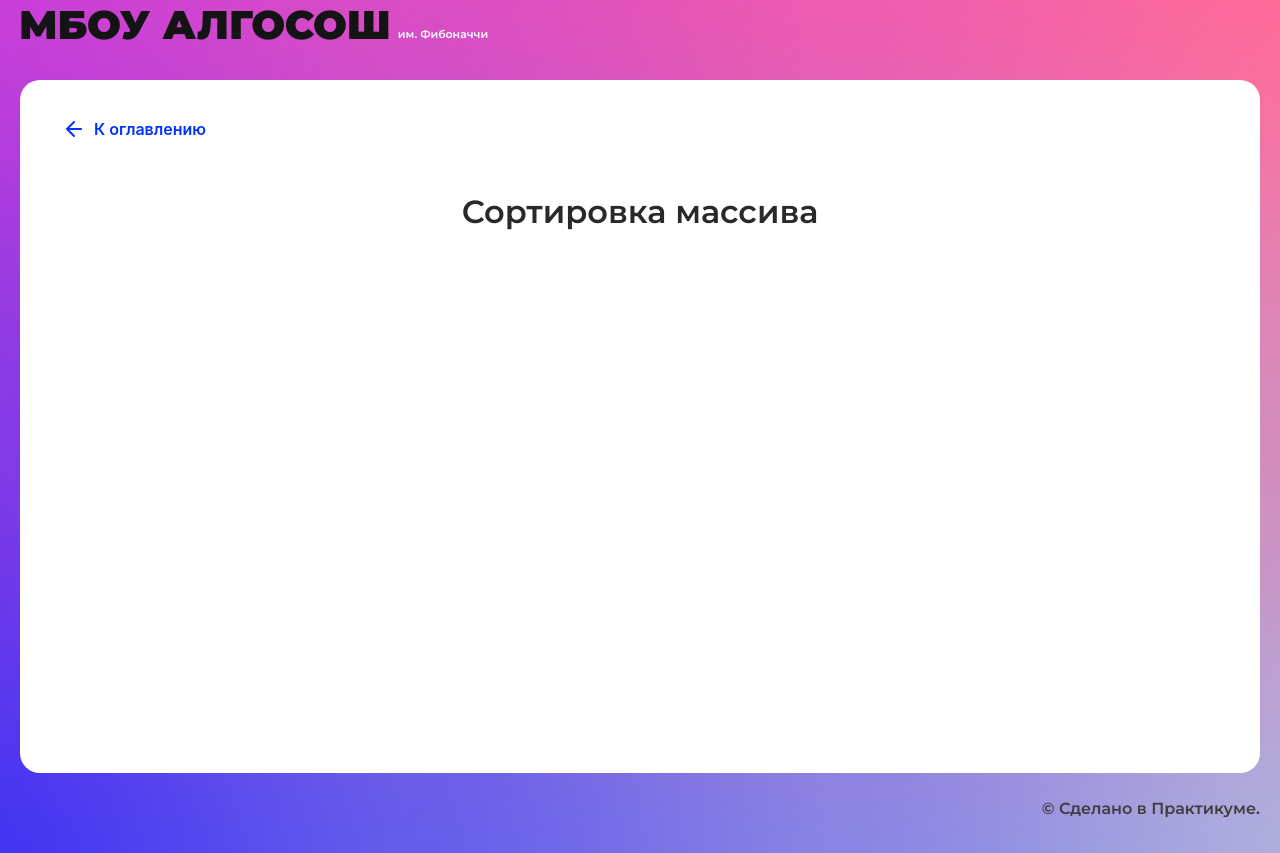
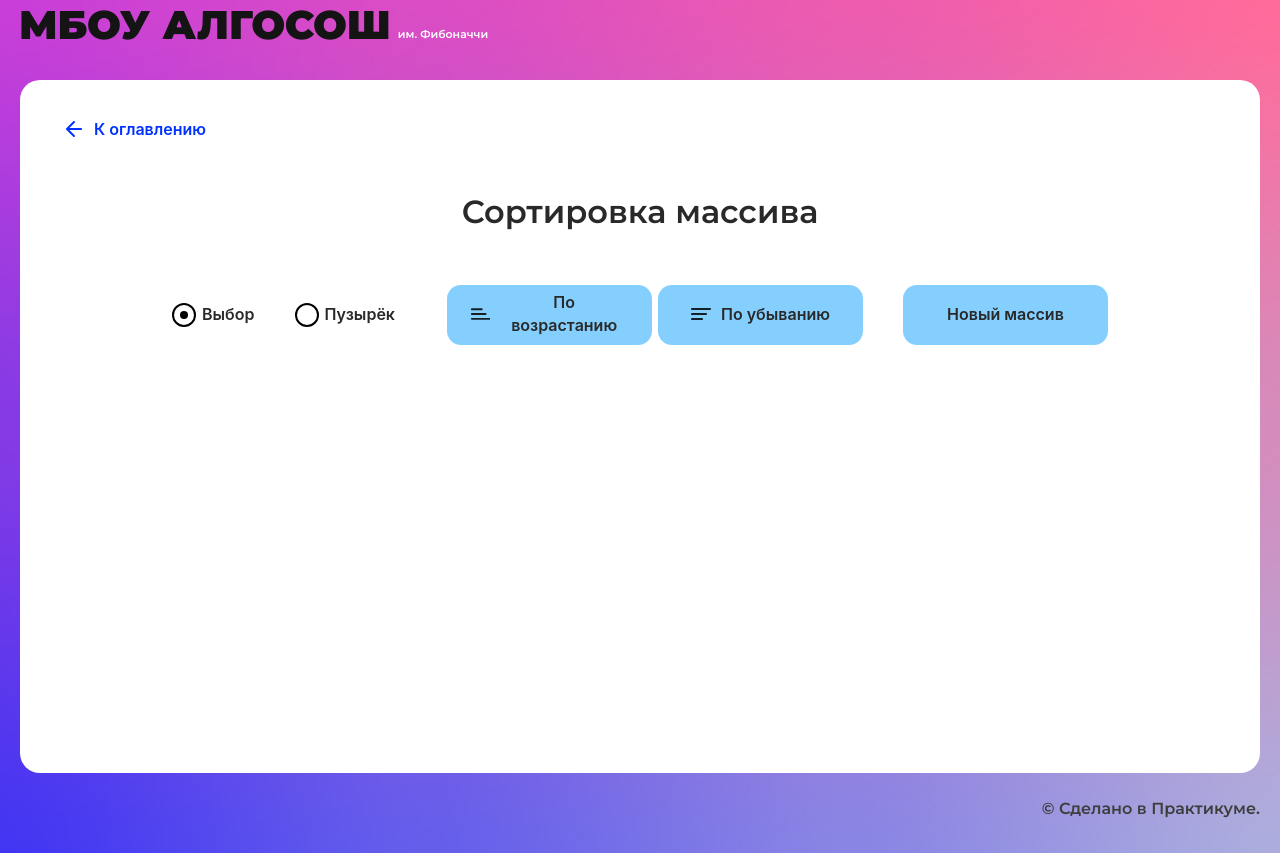
Before and after one commit to Termit7000/algososh, a React (Create React App) app: page /sorting in a window 1280 px wide. Built offline with nearby package versions, Linux system fonts and the light colour scheme.

Commit message:
sorting array

```diff
--- /dev/null
+++ b/src/components/sorting-page/sorting-page-utils.tsx
@@ -0,0 +1,13 @@
+const MAX_ITEMS = 9;
+const MIN_ITEMS = 7;
+
+function* getRandom(n:number, k:number) {
+    for (let i=0; i<n; i++) {
+        yield ~~(Math.random()*k);
+    }
+}
+
+export const randomArr = ()=>{
+    const length = ~~(Math.random()*(MAX_ITEMS-MIN_ITEMS) + MIN_ITEMS);
+    return [...getRandom(length, 100)];
+}
--- /dev/null
+++ b/src/components/sorting-page/sorting-page.module.css
@@ -0,0 +1,39 @@
+.container {
+    margin-top: 48px;
+    display: flex;
+    flex-direction: column;
+    align-items: center;
+}
+
+.form {
+    max-width: 980px;
+    display: flex;
+}
+
+.fieldset {
+    margin: 0;
+    display: flex;
+    border: none;
+}
+
+.radio {
+    display: flex;
+    column-gap: 40px;
+    align-items: center;
+    margin-right: 52px;
+}
+
+.button {
+    width: 205px;
+    height: 60px;
+}
+
+.result {
+    display: flex;
+    column-gap: 10px;
+    min-height: 340px;
+}
+
+.column {
+    justify-content: flex-end;
+}
--- a/src/components/sorting-page/sorting-page.tsx
+++ b/src/components/sorting-page/sorting-page.tsx
@@ -1,10 +1,142 @@
-import React from "react";
+import React, { FormEvent, useState } from "react";
+
+import { Direction } from "../../types/direction";
+import { Button } from "../ui/button/button";
+import { Column } from "../ui/column/column";
+import { RadioInput } from "../ui/radio-input/radio-input";
 import { SolutionLayout } from "../ui/solution-layout/solution-layout";
+import { randomArr } from "./sorting-page-utils";
+
+import { useSelectionSort } from "../../hooks/sort-hook";
+
+import { DELAY_IN_MS } from "../../constants/delays";
+import { bubbleSort, delay, selectionSort } from "../../utils";
+import { ElementStates } from "../../types/element-states";
+
+import styles from './sorting-page.module.css';
+
+enum EType {
+  SELECTION = 'SELECTION',
+  BUBBLE = 'BUBBLE'
+}
+
+const DELAY = DELAY_IN_MS;
 
 export const SortingPage: React.FC = () => {
+
+  const [sortType, setSortType] = useState(EType.SELECTION);
+  const [isCalculating, setCalculating] = useState<boolean>(false);
+
+  const {
+    addModified,
+    setCurrents,
+    isInCurrents,
+    isInModified,
+    setData,
+    clearState,
+    data } = useSelectionSort<number>();
+
+  const submitHandler = (e: FormEvent<HTMLFormElement>) => {
+    e.preventDefault();
+  }
+
+  const changeHandler = (e: React.ChangeEvent<HTMLInputElement>) => {
+    if (Object.keys(EType).includes(String(e.target.value))) {
+      setSortType(e.target.value as EType);
+    };
+  }
+
+  const newArrayHandler = (e: React.MouseEvent<HTMLButtonElement>) => {
+    setData(randomArr());
+  }
+
+  const handleCurrent = async (indexes: number[]) => {
+    await delay(DELAY);
+    setCurrents(indexes);
+  };
+
+  const handleModified = async (index: number) => {
+    await delay(DELAY);
+    setCurrents([]);
+    addModified(index);
+  }
+
+  const getState = (index: number): ElementStates => {
+
+    if (isInModified(index)) return ElementStates.Modified;
+    if (isInCurrents(index)) return ElementStates.Changing
+
+    return ElementStates.Default;
+  };
+
+  const sort = async (direction: 'ASC' | 'DESC') => {
+
+    setCalculating(true);
+    clearState();
+    if (sortType === EType.BUBBLE) {
+      await bubbleSort(data, handleCurrent, handleModified, direction);
+    } else {
+      await selectionSort(data, handleCurrent, handleModified, direction);
+    }
+
+    setCalculating(false);
+  }
+
   return (
     <SolutionLayout title="Сортировка массива">
 
+      <div className={styles.container}>
+
+        <form className={styles.form} onSubmit={submitHandler}>
+
+          <fieldset disabled={isCalculating} className={styles.fieldset}>
+            <div onChange={changeHandler} className={styles.radio}>
+              <RadioInput
+                defaultChecked={sortType === EType.SELECTION}
+                value={EType.SELECTION}
+                name="sortType"
+                label="Выбор" />
+              <RadioInput
+                defaultChecked={sortType === EType.BUBBLE}
+                value={EType.BUBBLE}
+                name="sortType"
+                label="Пузырёк" />
+            </div>
+
+            <Button
+              sorting={Direction.Ascending}
+              isLoader={isCalculating}
+              extraClass={`${styles.button}`}
+              text="По возрастанию"
+              onClick={() => { sort('ASC') }} />
+
+            <Button
+              sorting={Direction.Descending}
+              isLoader={isCalculating}
+              extraClass={`ml-3 ${styles.button}`}
+              text="По убыванию"
+              onClick={() => { sort('DESC') }} />
+
+            <Button
+              isLoader={isCalculating}
+              extraClass={`ml-20 ${styles.button}`}
+              text="Новый массив"
+              onClick={newArrayHandler} />
+          </fieldset>
+        </form>
+
+        <div className={`mt-12 ${styles.result}`}>
+
+          {data.map((i, index) => (
+            <Column
+              extraClass={styles.column}
+              key={`${i}-${index}`}
+              index={i}
+              state={getState(index)} />
+          ))}
+
+        </div>
+      </div>
     </SolutionLayout>
   );
 };
--- a/src/components/string/string-utils.tsx
+++ /dev/null
@@ -1,21 +0,0 @@
-export const selectionSort = async (
-    arr: string[],
-    handleCurrents: (indexes: number[]) => Promise<void>,
-    handleModified: (index: number) => Promise<void>) => {
-
-    const { length } = arr;
-    for (let i = 0; i < length; i++) {
-
-        let maxInd = i;
-        for (let j = maxInd; j < length; j++) {
-
-            await handleCurrents([i, j]);
-
-            if (arr[i] > arr[j]) {
-                [arr[i], arr[j]] = [arr[j], arr[i]];
-            }
-        }
-       await handleModified(i);
-    }
-    return arr;
-};
--- a/src/components/string/string.tsx
+++ b/src/components/string/string.tsx
@@ -7,8 +7,8 @@ import { Circle } from "../ui/circle/circle";
 
 import { ElementStates } from "../../types/element-states";
 
-import { useEventsSort } from "./string-sort-hook";
-import { selectionSort } from "./string-utils";
+import { useSelectionSort } from "../../hooks/sort-hook";
+import { selectionSort } from "../../utils";
 
 import styles from './string.module.css';
 import { DELAY_IN_MS } from "../../constants/delays";
@@ -27,7 +27,7 @@ export const StringComponent: React.FC = () => {
     isInCurrents,
     isInModified,
     setData,
-    data } = useEventsSort();
+    data } = useSelectionSort();
 
   const handleCurrent = async (indexes: number[]) => {
     await delay(DELAY);
--- a/src/components/string/string-sort-hook.tsx
+++ b/src/hooks/sort-hook.tsx
@@ -1,12 +1,12 @@
-import { useReducer } from "react";
+import React, { useReducer } from "react";
 
-type TState = {
+type TState<T = string> = {
     currentsElements: number[],
     modifiedElements: number[],
-    data: string[],
+    data: T[],
 }
 
-const initialState: TState = {
+const initialState = {
     currentsElements: [],
     modifiedElements: [],
     data: []
@@ -17,6 +17,7 @@ enum ActionTypes {
     ADD_MODIFIED = 'ADD_MODIFIED',
     SET_DATA = 'SET_DATA',
     RESET = 'RESET',
+    CLEAR_STATE = 'CLEAR_STATE'
 }
 
 type TSetCurrents = {
@@ -29,18 +30,22 @@ type TAddModified = {
     payload: number,
 }
 
-type TSetData = {
+type TSetData<T = string> = {
     type: ActionTypes.SET_DATA,
-    payload: string[]
+    payload: T[]
 }
 
 type TReset = {
     type: ActionTypes.RESET
 }
 
-type TActions = TSetCurrents | TAddModified | TSetData | TReset;
+type TClearState = {
+    type: ActionTypes.CLEAR_STATE
+}
 
-const reducer = (state: TState, action: TActions): TState => {
+type TActions<T> = TSetCurrents | TAddModified | TSetData<T> | TReset | TClearState;
+
+const reducer = <T=string>(state: TState<T>, action: TActions<T>): TState<T> => {
 
     switch (action.type) {
         case ActionTypes.SET_CURRENTS:
@@ -53,23 +58,27 @@ const reducer = (state: TState, action: TActions): TState => {
             return { ...state, data: action.payload };
 
         case ActionTypes.RESET:
-            return { ...initialState };
+            return {...initialState};
+        case ActionTypes.CLEAR_STATE:
+            return {...state, modifiedElements:[], currentsElements:[]}
 
         default: return state;
     }
 }
 
-export const useEventsSort = () => {
-    const [state, dispatch] = useReducer(reducer, initialState);
+export const useSelectionSort = <T = string>() => {
+    const [state, dispatch] = useReducer<React.Reducer<TState<T>, TActions<T>>>(reducer, initialState);
 
     return {
         setCurrents: (indexes: number[]) => dispatch({ type: ActionTypes.SET_CURRENTS, payload: indexes }),
         addModified: (index: number) => dispatch({ type: ActionTypes.ADD_MODIFIED, payload: index }),
-        setData: (arr: string[]) => {
+        setData: (arr: T[]) => {
             dispatch({ type: ActionTypes.RESET })
-            dispatch({ type: ActionTypes.SET_DATA, payload: arr })},
+            dispatch({ type: ActionTypes.SET_DATA, payload: arr })
+        },
         isInCurrents: (index: number) => state.currentsElements.includes(index),
         isInModified: (index: number) => state.modifiedElements.includes(index),
+        clearState: ()=>dispatch({type:ActionTypes.CLEAR_STATE}),
         data: state.data
     };
 }
--- a/src/utils/index.tsx
+++ b/src/utils/index.tsx
@@ -1 +1,2 @@
+export * from './sortAlgosh';
 export const delay = (ms: number) => new Promise(resolve => setTimeout(resolve, ms));
--- /dev/null
+++ b/src/utils/sortAlgosh.tsx
@@ -0,0 +1,50 @@
+const ASC = 'ASC';
+const DESC = 'DESC';
+
+type TSort = typeof ASC | typeof DESC;
+
+export const selectionSort = async <T = string>(
+    arr: T[],
+    handleCurrents: (indexes: number[]) => Promise<void>,
+    handleModified: (index: number) => Promise<void>,
+    sortType: TSort = ASC
+) => {
+
+    const { length } = arr;
+    for (let i = 0; i < length; i++) {
+
+        let maxInd = i;
+        for (let j = maxInd; j < length; j++) {
+
+            await handleCurrents([i, j]);
+
+            if ((sortType === ASC && arr[i] > arr[j]) || (sortType === DESC && arr[i] < arr[j])) {
+                [arr[i], arr[j]] = [arr[j], arr[i]];
+            }
+        }
+        await handleModified(i);
+    }
+};
+
+export const bubbleSort = async <T = string>(
+    arr: T[],
+    handleCurrents: (indexes: number[]) => Promise<void>,
+    handleModified: (index: number) => Promise<void>,
+    sortType: TSort = ASC
+) => {
+
+    const { length } = arr;
+
+    for (let i = 0; i < length; i++) {
+
+        for (let j = 0; j < (length - i - 1); j++) {
+
+            await handleCurrents([j, j+1]);
+
+            if ((sortType==="ASC" && arr[j] > arr[j + 1]) || (sortType==="DESC" && arr[j] < arr[j + 1])) {
+                [arr[j], arr[j+1]] = [arr[j+1], arr[j]];
+            }
+        }
+        await handleModified(length - i -1 );
+    }
+}
```
